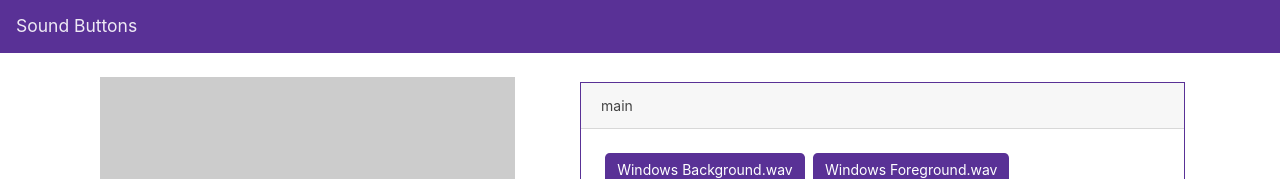
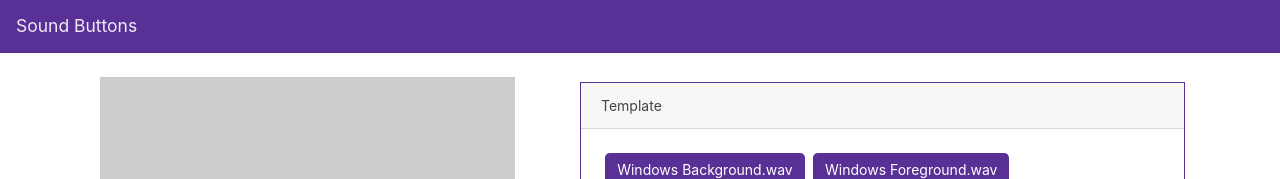
Before and after one commit to sound-buttons/sound-buttons, an Angular app: page / in a window 1280 px wide. Shown: the top 179 px of the page. Built offline with nearby package versions, Linux system fonts and the light colour scheme.

Commit message:
完成: 架構資料抽取邏輯

```diff
--- a/src/app/app.component.html
+++ b/src/app/app.component.html
@@ -2,10 +2,10 @@
 <div class="container">
   <div class="row h-100">
     <div class="col-12 col-md-5">
-      <app-introduction></app-introduction>
+      <app-introduction [imgSrc]="config.imgSrc" [intro]="config.intro"></app-introduction>
     </div>
     <div class="col-12 col-md-7 h-100">
-      <app-sound-buttons class="h-100"></app-sound-buttons>
+      <app-sound-buttons class="h-100" [buttonGroups]="config.buttonGroups"></app-sound-buttons>
     </div>
   </div>
 </div>
--- a/src/app/app.component.ts
+++ b/src/app/app.component.ts
@@ -1,4 +1,7 @@
+import { HttpClient } from '@angular/common/http';
 import { Component } from '@angular/core';
+import { Button } from './sound-buttons/Buttons';
+import { ButtonGroup, iButtonGroup } from './sound-buttons/ButtonGroup';
 
 @Component({
   selector: 'app-root',
@@ -6,5 +9,49 @@ import { Component } from '@angular/core';
   styleUrls: ['./app.component.scss']
 })
 export class AppComponent {
+  config: iConfig = {
+    name: '',
+    imgSrc: '',
+    intro: '',
+    color: '',
+    buttonGroups: []
+  };
+  name = 'template';
 
+  constructor(private http: HttpClient) {
+    this.http.get<iConfig[]>('assets/config.json').subscribe((data) => {
+      for (const c of data) {
+        if (c.name === this.name) {
+          this.deepCopyConfigs(c, this.config);
+          break;
+        }
+      }
+    });
+  }
+
+  private deepCopyConfigs(source: iConfig, target: iConfig): void {
+    Object.assign(target, source);
+    // 重新new出來賦值，否則由json接進來的button object不會有自訂方法
+    const buttonGroups: ButtonGroup[] = [];
+    for (const bg of source.buttonGroups) {
+      const buttons: Button[] = [];
+      for (const b of bg.buttons) {
+        // 重點在此處重建Button，這樣才會有click方法屬性
+        buttons.push(new Button(b.filename, b.text, b.baseRoute));
+      }
+      buttonGroups.push(
+        new ButtonGroup(bg.name, bg.baseRoute, buttons)
+      );
+    }
+    target.buttonGroups = buttonGroups;
+  }
 }
+
+// tslint:disable-next-line: class-name
+interface iConfig {
+  name: string;
+  imgSrc: string;
+  intro: string;
+  color: string;
+  buttonGroups: iButtonGroup[];
+}
--- a/src/app/app.module.ts
+++ b/src/app/app.module.ts
@@ -6,6 +6,7 @@ import { HeaderComponent } from './header/header.component';
 import { FooterComponent } from './footer/footer.component';
 import { IntroductionComponent } from './introduction/introduction.component';
 import { SoundButtonsComponent } from './sound-buttons/sound-buttons.component';
+import { HttpClientModule } from '@angular/common/http';
 
 @NgModule({
   declarations: [
@@ -17,7 +18,8 @@ import { SoundButtonsComponent } from './sound-buttons/sound-buttons.component';
   ],
   imports: [
     BrowserModule,
-    ButtonsModule.forRoot()
+    ButtonsModule.forRoot(),
+    HttpClientModule
   ],
   providers: [],
   bootstrap: [AppComponent]
--- a/src/app/introduction/introduction.component.ts
+++ b/src/app/introduction/introduction.component.ts
@@ -1,4 +1,4 @@
-import { Component, OnInit } from '@angular/core';
+import { Component, Input, OnInit, Output } from '@angular/core';
 
 @Component({
   selector: 'app-introduction',
@@ -6,8 +6,9 @@ import { Component, OnInit } from '@angular/core';
   styleUrls: ['./introduction.component.scss']
 })
 export class IntroductionComponent implements OnInit {
-  public imgSrc = 'assets/img/480x600.png';
-  public intro = 'Ma quande lingues coalesce, li grammatica del resultant lingue es plu simplic e regulari quam ti del coalescent lingues. Li nov lingua franca va esser plu simplic e regulari quam li existent Europan lingues. It va esser tam simplic quam Occidental in fact, it va esser Occidental. A un Angleso it va semblar un simplificat Angles, quam un skeptic Cambridge amico dit me que Occidental es.';
+  @Input() public imgSrc = '';
+  @Input() public intro = '';
+
   constructor() {
   }
 
--- /dev/null
+++ b/src/app/sound-buttons/ButtonGroup.ts
@@ -0,0 +1,24 @@
+import { iButton, defaultBaseRoute } from './Buttons';
+
+export class ButtonGroup implements iButtonGroup{
+  constructor(
+    public name: string,
+    public baseRoute: string,
+    public buttons: iButton[]) {
+    if (!this.baseRoute) {
+      this.baseRoute = defaultBaseRoute;
+    }
+    this.buttons.forEach(btn => {
+      if (!btn.baseRoute || btn.baseRoute === defaultBaseRoute) {
+        btn.baseRoute = this.baseRoute;
+      }
+    });
+  }
+}
+
+// tslint:disable-next-line: class-name
+export interface iButtonGroup {
+  name: string;
+  baseRoute: string;
+  buttons: iButton[];
+}
--- a/src/app/sound-buttons/Buttons.ts
+++ b/src/app/sound-buttons/Buttons.ts
@@ -1,17 +1,25 @@
-export class Button {
+export const defaultBaseRoute = 'assets/sound/';
+
+export class Button implements iButton {
   constructor(
-    public text: string,
-    public filename: string = text,
-    private baseRoute = 'assets/sound/') { }
+    public filename: string,
+    public text: string = filename,
+    public baseRoute = defaultBaseRoute) { }
 
-  onclick(event: MouseEvent): void {
-    const audio = new Audio(`${this.baseRoute}${this.filename}`);
-    audio?.play();
+  // tslint:disable-next-line: variable-name
+  click($event: MouseEvent): void {
+    let url = `${this.baseRoute}${this.filename}`;
+    if (url.includes('file.core.windows.net')) {
+      url += '&timestamp=' + Date.now();
+    }
+    new Audio(url)?.play();
   }
 }
 
-export class ButtonGroups {
-  constructor(
-    public name: string,
-    public buttons: Button[]) { }
+// tslint:disable-next-line: class-name
+export interface iButton {
+  filename: string;
+  text: string;
+  baseRoute: string;
+  click($event: MouseEvent): void;
 }
--- a/src/app/sound-buttons/sound-buttons.component.html
+++ b/src/app/sound-buttons/sound-buttons.component.html
@@ -5,7 +5,7 @@
     <div class="card-body">
       <button type="button" class="btn btn-primary"
               *ngFor="let btn of buttonGroup.buttons"
-              (click)="btn.onclick($event)">
+              (click)="btn.click($event)">
         {{btn.text}}
       </button>
     </div>
--- a/src/app/sound-buttons/sound-buttons.component.ts
+++ b/src/app/sound-buttons/sound-buttons.component.ts
@@ -1,5 +1,5 @@
-import { Component, OnInit } from '@angular/core';
-import { Button, ButtonGroups } from './Buttons';
+import { Component, Input, OnInit } from '@angular/core';
+import { iButtonGroup } from './ButtonGroup';
 
 @Component({
   selector: 'app-sound-buttons',
@@ -7,17 +7,8 @@ import { Button, ButtonGroups } from './Buttons';
   styleUrls: ['./sound-buttons.component.scss']
 })
 export class SoundButtonsComponent implements OnInit {
-  buttonGroups = [new ButtonGroups(
-    'main',
-    [
-      new Button('Windows Background.wav'),
-      new Button('Windows Foreground.wav'),
-      new Button('Windows Logon.wav'),
-      new Button('Windows Message Nudge.wav'),
-      new Button('Windows Notify Calendar.wav'),
-      new Button('Windows Notify Email.wav')
-    ]
-  )];
+  @Input() buttonGroups: iButtonGroup[] = [];
+
   constructor() { }
 
   ngOnInit(): void {
--- /dev/null
+++ b/src/assets/config.json
@@ -0,0 +1,35 @@
+[{
+  "name": "template",
+  "imgSrc": "assets/img/480x600.png",
+  "intro": "Ma quande lingues coalesce, li grammatica del resultant lingue es plu simplic e regulari quam ti del coalescent lingues. Li nov lingua franca va esser plu simplic e regulari quam li existent Europan lingues. It va esser tam simplic quam Occidental in fact, it va esser Occidental. A un Angleso it va semblar un simplificat Angles, quam un skeptic Cambridge amico dit me que Occidental es.",
+  "color": "#593196",
+  "buttonGroups": [{
+    "name": "Template",
+    "baseRoute": "",
+    "buttons": [{
+        "filename": "Windows Background.wav",
+        "text": "Windows Background.wav"
+      },
+      {
+        "filename": "Windows Foreground.wav",
+        "text": "Windows Foreground.wav"
+      },
+      {
+        "filename": "Windows Logon.wav",
+        "text": "Windows Logon.wav"
+      },
+      {
+        "filename": "Windows Message Nudge.wav",
+        "text": "Windows Message Nudge.wav"
+      },
+      {
+        "filename": "Windows Notify Calendar.wav",
+        "text": "Windows Notify Calendar.wav"
+      },
+      {
+        "filename": "Windows Notify Email.wav",
+        "text": "Windows Notify Email.wav"
+      }
+    ]
+  }]
+}]
```
